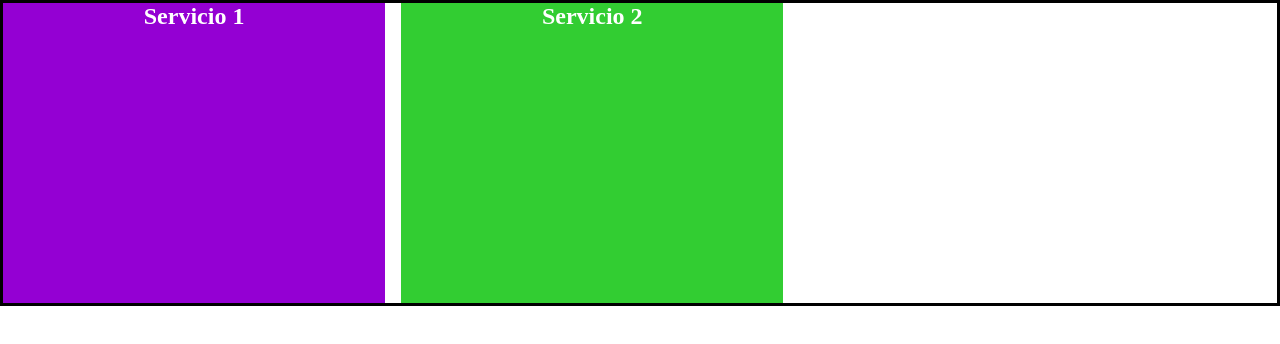
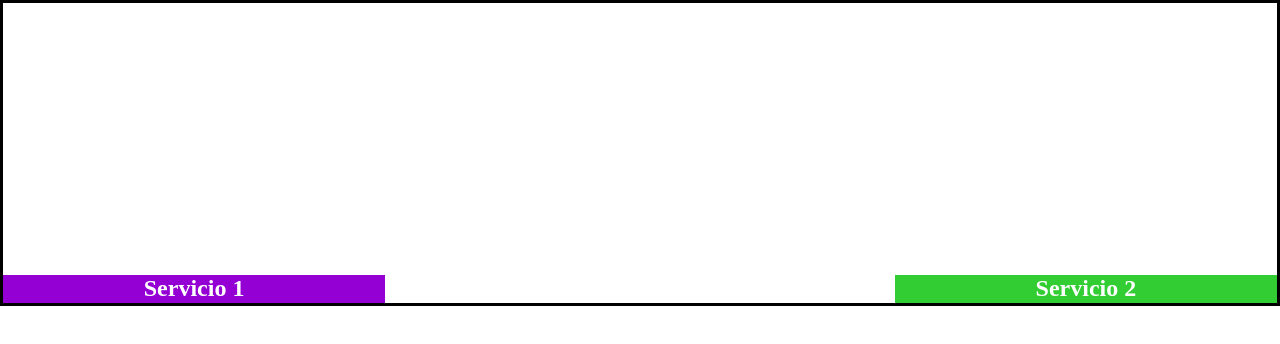
Before and after one commit to ojedam13/cssgrid-basicos, a plain HTML site: page 07-alineacion/index.html in a window 1280 px wide. Drawn offline with nearby package versions, Linux system fonts and the light colour scheme.

Commit message:
aliniacion

```diff
--- a/07-alineacion/css/style.css
+++ b/07-alineacion/css/style.css
@@ -22,10 +22,19 @@ h2 {
 
 
     grid-template-columns: 30% 30%;
+    /* Alinear */
 
+    align-items: center;
+    align-items: start;
+    align-items: baseline;
+    align-content: start;
+    align-content: end;
+
+    /* justify */
     justify-content: flex-end;
     justify-content: center;
     justify-content: flex-start;
+    justify-content: space-between;
 }
 
 .servicio {
```
